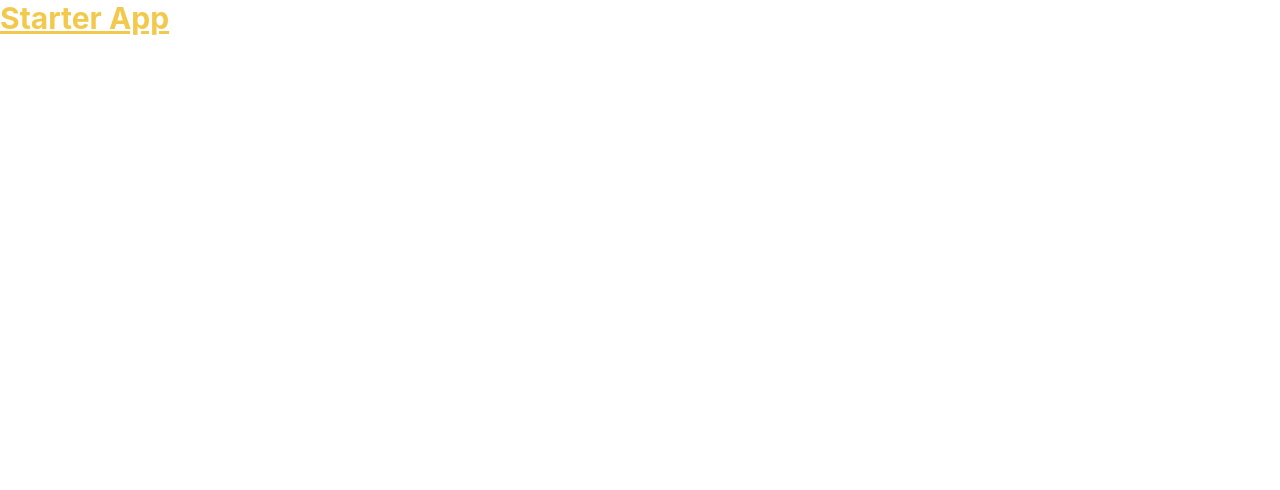
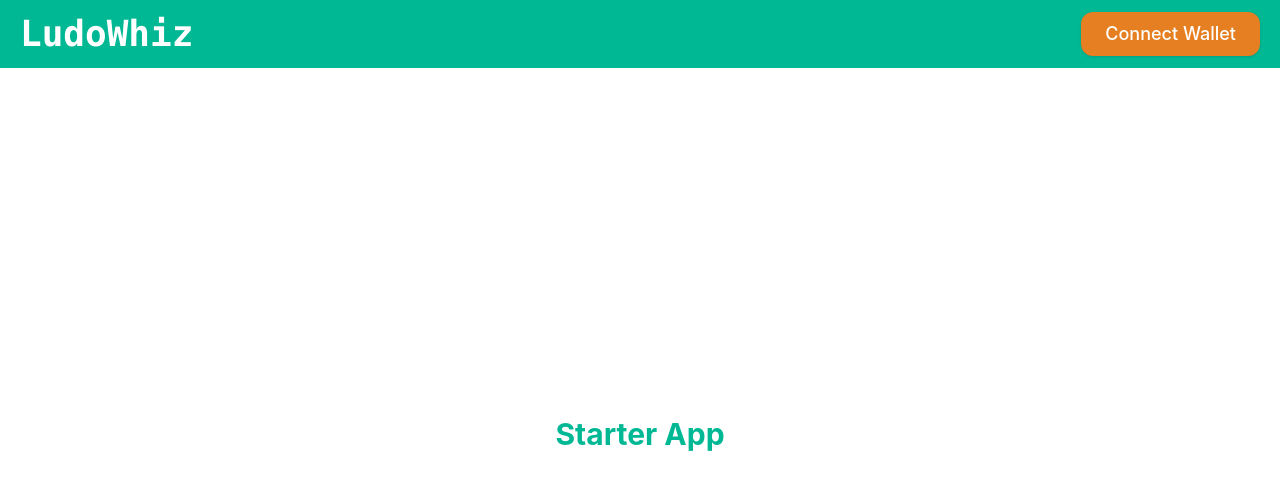
Before and after one commit to nazmulshuvo03/starters, a React (Vite) app: page / in a window 1280 px wide. Shown: the top 490 px of the page. Built offline with nearby package versions, Linux system fonts and the light colour scheme.

Commit message:
theme navbar created

```diff
--- a/src/App.tsx
+++ b/src/App.tsx
@@ -1,12 +1,18 @@
 import { useContext } from "react";
 import { MainContext } from "./providers/MainProvider";
+import Navbar from "./components/Navbar";
 
 function App() {
   const { theme } = useContext(MainContext);
-  console.log("theme: ", theme);
+  // console.log("theme: ", theme);
 
   return (
-    <div className="text-3xl font-bold underline text-primary">Starter App</div>
+    <div className="h-full w-full flex flex-col">
+      <Navbar />
+      <div className="h-full w-full  flex justify-center items-center text-3xl font-bold text-primary">
+        Starter App
+      </div>
+    </div>
   );
 }
 
--- /dev/null
+++ b/src/components/Form/Button/index.tsx
@@ -0,0 +1,27 @@
+import React from "react";
+
+type ButtonProps = {
+  onClick?: () => void;
+  className?: string;
+  disabled?: boolean;
+  children: React.ReactNode;
+};
+
+const Button = ({
+  onClick = () => {},
+  className = "",
+  disabled = false,
+  children,
+}: ButtonProps) => {
+  return (
+    <button
+      onClick={onClick}
+      disabled={disabled}
+      className={`bg-button text-text text-lg font-medium px-6 py-2 rounded-xl shadow disabled:bg-backgroundAccent disabled:cursor-not-allowed ${className}`}
+    >
+      {children}
+    </button>
+  );
+};
+
+export default Button;
--- /dev/null
+++ b/src/components/Form/Input/index.tsx
@@ -0,0 +1,24 @@
+import { FC, InputHTMLAttributes } from "react";
+
+interface InputProps extends InputHTMLAttributes<HTMLInputElement> {
+  label?: string;
+  className?: string;
+}
+
+const Input: FC<InputProps> = ({ label = "", className = "", ...props }) => {
+  return (
+    <div className="flex flex-col">
+      {label !== "" && (
+        <label className="text-text text-sm ml-2 font-medium pb-1">
+          {label}
+        </label>
+      )}
+      <input
+        className={`bg-backgroundAccent rounded-xl px-3 py-3 text-text text-lg font-normal shadow placeholder:text-textAccent w-full ${className}`}
+        {...props}
+      />
+    </div>
+  );
+};
+
+export default Input;
--- /dev/null
+++ b/src/components/Navbar/index.tsx
@@ -0,0 +1,23 @@
+import { useContext } from "react";
+import { WalletContext } from "../../providers/WalletProvider";
+import { getShortenedAddress } from "../../functions/string";
+import Button from "../Form/Button";
+
+export default function Navbar() {
+  const { getWalletAccess, walletAddress, disconnectWallet } =
+    useContext(WalletContext);
+
+  return (
+    <div className="bg-primary text-text flex justify-between items-center px-5 py-3">
+      <div className="text-text text-4xl font-bold font-mono">
+        <span>LudoWhiz</span>
+      </div>
+      <Button
+        className={`${walletAddress ? "bg-secondary" : "bg-button"} text-text`}
+        onClick={walletAddress ? disconnectWallet : getWalletAccess}
+      >
+        {walletAddress ? getShortenedAddress(walletAddress) : "Connect Wallet"}
+      </Button>
+    </div>
+  );
+}
--- /dev/null
+++ b/src/functions/string.ts
@@ -0,0 +1,3 @@
+export const getShortenedAddress = (address: string) => {
+  return address.slice(0, 6) + "..." + address.slice(-4);
+};
--- a/tailwind.config.ts
+++ b/tailwind.config.ts
@@ -6,7 +6,17 @@ const config: Config = {
   theme: {
     extend: {
       colors: {
-        primary: "#F2C94C",
+        primary: "#00B894", // Cryptocurrency Green
+        secondary: "#F2C94C", // Digital Gold
+        accent: "#3498DB", // Smart Contract Blue
+        background: "#2C3E50", // Midnight Black
+        text: "#FFFFFF", // White Snow
+        textAccent: "#D3D3D3", // Almost White
+        button: "#E67E22", // Playful Orange
+        highlight: "#9B59B6", // Puzzle Purple
+        error: "#E74C3C", // Blockchain Red
+        success: "#2ECC71", // Mint Green
+        backgroundAccent: "#95A5A6", // Pixel Gray
       },
     },
   },
```
